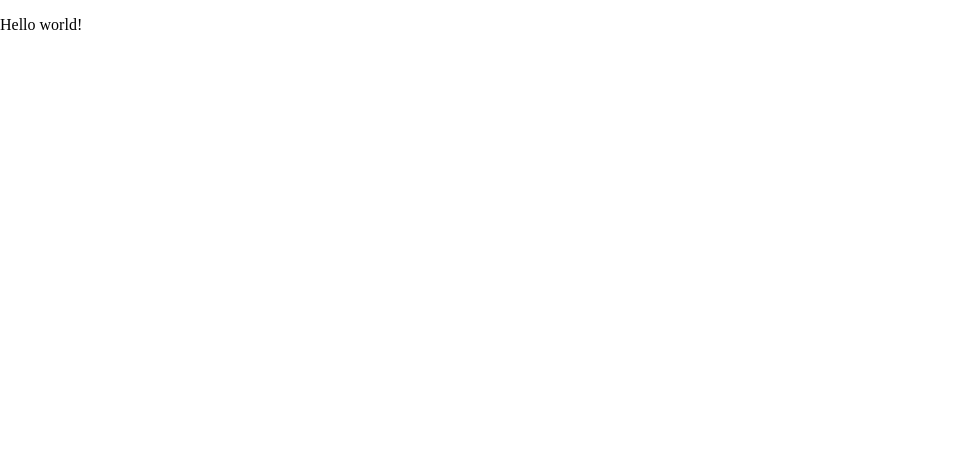
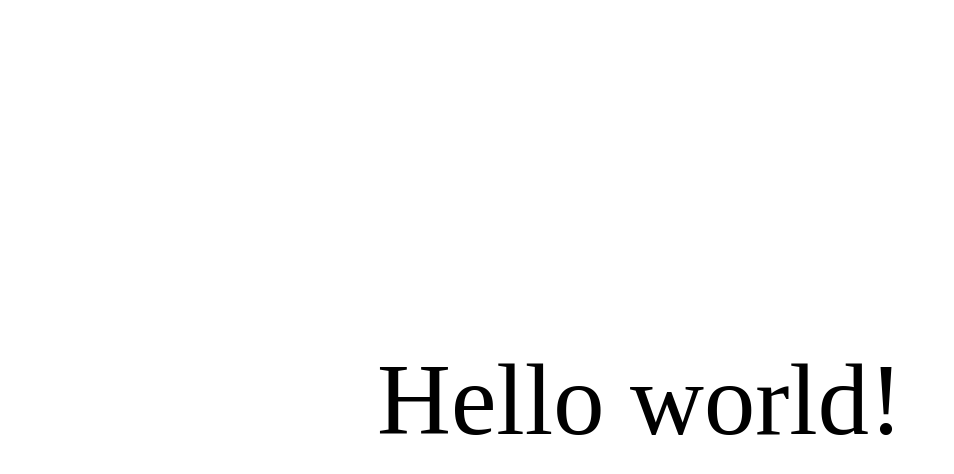
Before and after one commit to danielmllr/netlify, a plain HTML site: page index.html in a window 1280 px wide. Shown: the whole page, without its empty margins (0-954 px from the left). Drawn offline with nearby package versions, Linux system fonts and the light colour scheme.

Commit message:
updated style

```diff
--- a/css/style.css
+++ b/css/style.css
@@ -1,3 +1,9 @@
 p {
-	width: 100vw;
+	font-size: 8vw;
+	margin: 0;
+	text-align: center;
+	position: absolute;
+	top: 50%;
+	transform: translate(-50%, -50%);
+	left: 50%;
 }
```
